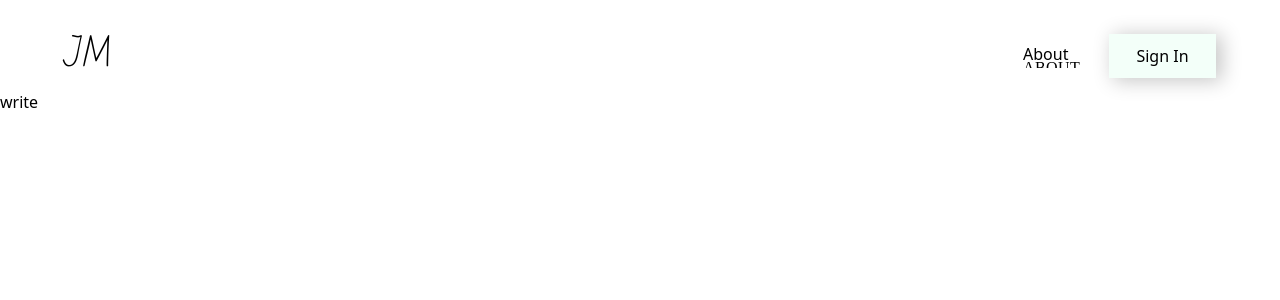
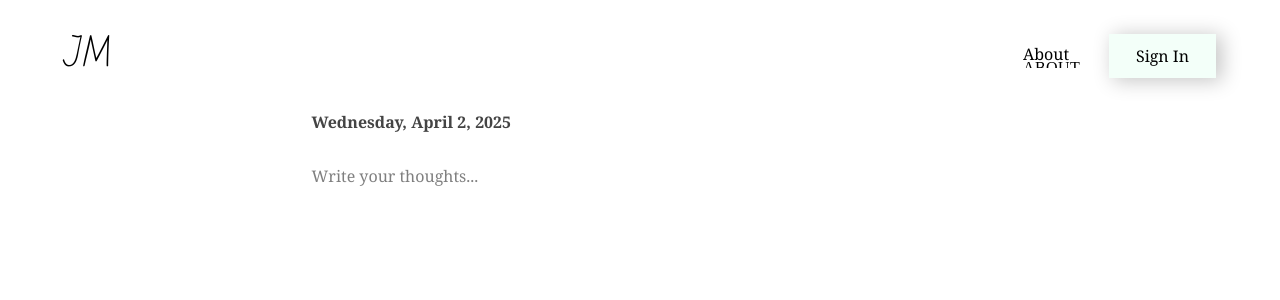
Before and after one commit to ElizabethW00/JournalMe, a Next.js app: page /write in a window 1280 px wide. Shown: the top 300 px of the page. Built offline with nearby package versions, Linux system fonts and the light colour scheme; no server answers; a web font is replaced by a local one.

Commit message:
added writing

```diff
--- a/src/app/(root)/write/page.tsx
+++ b/src/app/(root)/write/page.tsx
@@ -1,9 +1,122 @@
-import React from 'react'
+"use client";
+import React, { useState, useRef } from "react";
+import "./write.css";
 
 const Write = () => {
+  const textareaRef = useRef<HTMLTextAreaElement>(null);
+  const [value, setValue] = useState<string>("");
+
+  // Handle input change and format the lines
+  const handleInput = (e: React.ChangeEvent<HTMLTextAreaElement>) => {
+    let inputValue = e.target.value;
+
+    // Detect lines and format them into lists
+    inputValue = inputValue
+      .split("\n")
+      .map((line, index, arr) => {
+        if (line.match(/^\d+\.\s/)) {
+          // Format numbered list
+          const numberMatch = line.match(/^(\d+)\.\s/);
+          if (numberMatch) {
+            const num = parseInt(numberMatch[1], 10);
+            return `${num}. ${line.slice(numberMatch[0].length)}`;
+          }
+        } else if (line.startsWith("- ") || line.startsWith("• ")) {
+          // Format bullet list
+          return `• ${line.slice(2)}`;
+        }
+        return line;
+      })
+      .join("\n");
+
+    // Update the state with formatted value
+    setValue(inputValue);
+
+    // Adjust textarea height based on content
+    const textarea = textareaRef.current;
+    if (textarea) {
+      textarea.style.height = "auto"; // Reset height
+      textarea.style.height = textarea.scrollHeight + "px"; // Grow to fit content
+    }
+  };
+
+  // Handle Tab key for indentation and Enter key for continuing list
+  const handleKeyDown = (e: React.KeyboardEvent<HTMLTextAreaElement>) => {
+    const textarea = e.currentTarget;
+    const value = textarea.value;
+    const start = textarea.selectionStart;
+    const end = textarea.selectionEnd;
+
+    // Handle Tab key for indentation
+    if (e.key === "Tab") {
+      e.preventDefault();
+      const tabSpace = "  "; // Adjust tab space if necessary
+      textarea.value =
+        value.substring(0, start) + tabSpace + value.substring(end);
+      textarea.selectionStart = textarea.selectionEnd = start + tabSpace.length;
+    }
+
+    // Handle Enter key to continue bullet or numbered list
+    if (e.key === "Enter") {
+      const prevLine = value.substring(0, start).split("\n").pop() || "";
+
+      // Detect bullet or numbered list and continue
+      if (prevLine.startsWith("- ") || prevLine.startsWith("• ")) {
+        textarea.value =
+          value.substring(0, start) + "\n• " + value.substring(end); // Continue bullet list
+        textarea.selectionStart = textarea.selectionEnd = start + 3; // Move cursor after the bullet
+        e.preventDefault();
+      } else if (/^\d+\.\s/.test(prevLine)) {
+        // Get the last number in the numbered list
+        const lines = value.split("\n");
+        let lastNumber = 0;
+        // Loop backwards through the lines to find the last numbered line
+        for (let i = lines.length - 1; i >= 0; i--) {
+          const line = lines[i];
+          const numberMatch = line.match(/^(\d+)\.\s/);
+          if (numberMatch) {
+            lastNumber = parseInt(numberMatch[1], 10);
+            break;
+          }
+        }
+
+        // Insert the next number
+        const nextNumber = lastNumber + 1;
+        textarea.value =
+          value.substring(0, start) +
+          "\n" +
+          `${nextNumber}.    ` +
+          value.substring(end);
+        textarea.selectionStart = textarea.selectionEnd =
+          start + `${nextNumber}.    `.length;
+        e.preventDefault();
+      }
+    }
+  };
+
+  // Format today's date for display
+  const today = new Date().toLocaleDateString("en-US", {
+    weekday: "long",
+    year: "numeric",
+    month: "long",
+    day: "numeric",
+  });
+
   return (
-    <div>write</div>
-  )
-}
+    <div className="platform">
+      <p className="date">{today}</p>
+      <form>
+        <textarea
+          ref={textareaRef}
+          value={value}
+          onInput={handleInput}
+          onKeyDown={handleKeyDown}
+          placeholder="Write your thoughts..."
+          className="writing-area"
+        />
+      </form>
+    </div>
+  );
+};
 
-export default Write
+export default Write;
--- /dev/null
+++ b/src/app/(root)/write/write.css
@@ -0,0 +1,57 @@
+/* CSS */
+body {
+  font-family: "Georgia", serif;
+}
+/* Main container for the page */
+.platform {
+  display: flex;
+  flex-direction: column;
+  justify-content: flex-start;
+  align-items: center;
+  width: 70%;
+  height: 100vh;
+  margin: 0 auto;
+  padding-top: 20px;
+}
+
+.date {
+  font-size: 16px;
+  font-weight: 600;
+  color: #444;
+  text-align: left;
+  width: 80%;
+  margin-left: 60px;
+}
+
+/* Form styling */
+form {
+  width: 80%;
+  padding: 20px;
+  border-radius: 5px;
+}
+
+/* Input field styling */
+input {
+  width: 100%;
+  padding: 10px;
+  font-size: 16px;
+  border-radius: 5px;
+}
+
+/* Add this to your existing CSS */
+
+.writing-area {
+  width: 100%;
+  min-height: 80vh;
+  font-size: 16px;
+  padding: 10px;
+  border: none;
+  outline: none;
+  border-radius: 0;
+  resize: none;
+  overflow: hidden;
+  font-family: inherit;
+  box-sizing: border-box;
+  caret-color: black;
+  background: transparent;
+}
```
